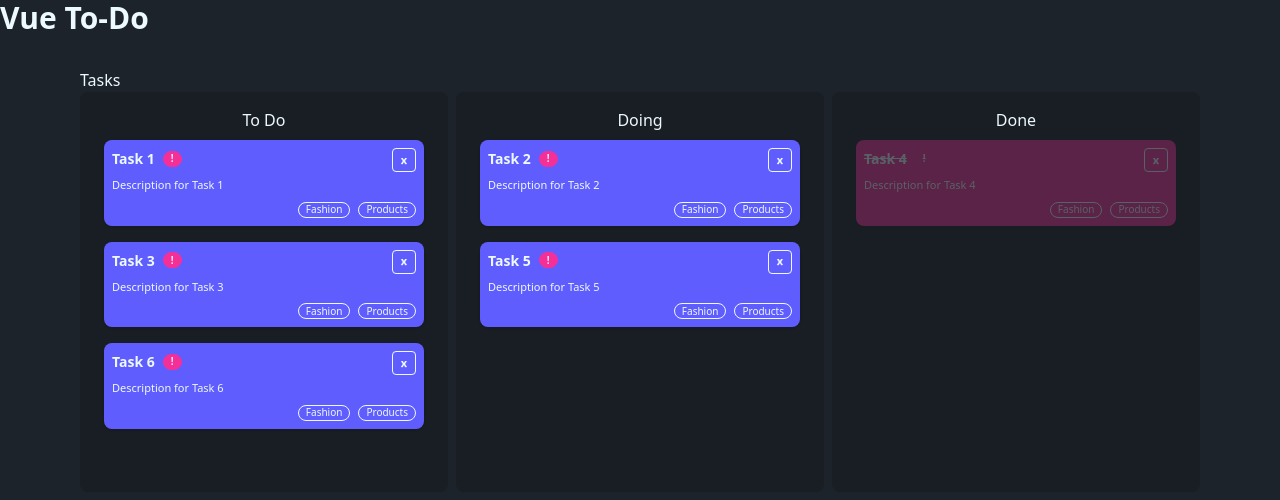
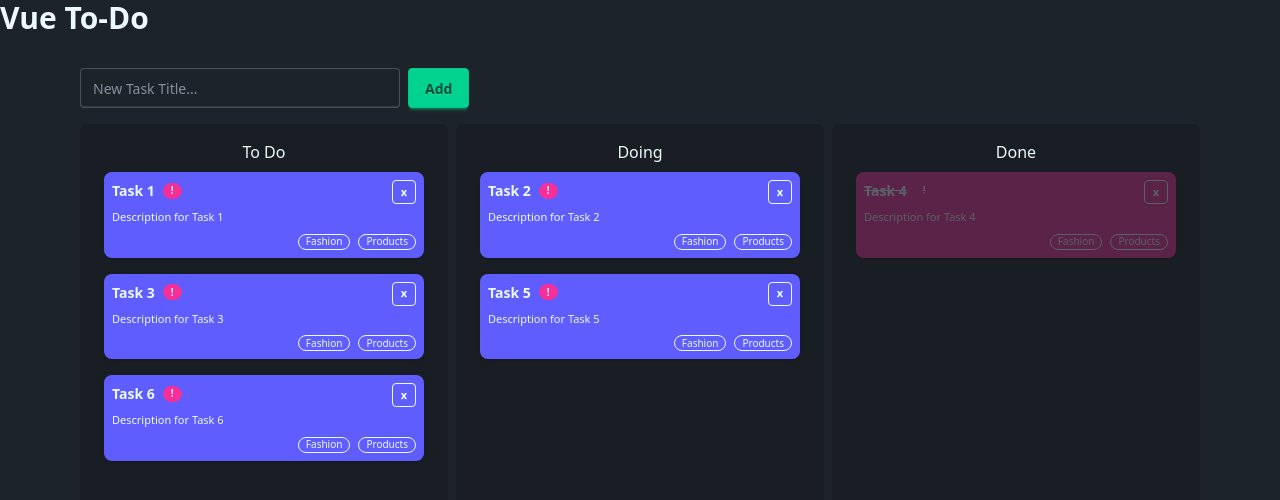
Before and after one commit to jsadlercode/vue-todo, a Vue app: page / in a window 1280 px wide. Shown: the top 500 px of the page. Built offline with nearby package versions, Linux system fonts and the light colour scheme; the HTML template or start-up script is replaced by a standard one.

Commit message:
add task done

```diff
--- a/src/components/TaskList.vue
+++ b/src/components/TaskList.vue
@@ -1,116 +1,124 @@
 <script setup lang="ts">
 import taskItem from './taskitem.vue';
 import { ref } from 'vue';
+
+const lists = ref([
+    { id: 1, name: 'To Do' },
+    { id: 2, name: 'Doing' },
+    { id: 3, name: 'Done' },
+]);
 
 const tasks = ref([
     {
         id: 1,
         title: 'Task 1',
         description: 'Description for Task 1',
-        list: 1,
+        listId: 1,
     },
     {
         id: 2,
         title: 'Task 2',
         description: 'Description for Task 2',
-        list: 2,
+        listId: 2,
     },
     {
         id: 3,
         title: 'Task 3',
         description: 'Description for Task 3',
-        list: 1,
+        listId: 1,
     },
     {
         id: 4,
         title: 'Task 4',
         description: 'Description for Task 4',
-        list: 3,
+        listId: 3,
     },
     {
         id: 5,
         title: 'Task 5',
         description: 'Description for Task 5',
-        list: 2,
+        listId: 2,
     },
     {
         id: 6,
         title: 'Task 6',
         description: 'Description for Task 6',
-        list: 1,
+        listId: 1,
     },
 ]);
 
-const getList = (list) => {
-    return tasks.value.filter(task => task.list === list);
+const newTaskTitle = ref('');
+
+const getTasksForList = (listIdValue: number) => {
+    return tasks.value.filter(task => task.listId === listIdValue);
 };
 
-const startDrag = (event, item) => {
+const startDrag = (event: DragEvent, item) => {
     console.log('dragging', item);
+    if (event.dataTransfer) {
         event.dataTransfer.dropEffect = 'move';
         event.dataTransfer.effectAllowed = 'move';
-    event.dataTransfer.setData('itemID', item.id);
+        event.dataTransfer.setData('itemID', item.id.toString());
+    }
 };
 
-const onDrop = (event, list) => {
-    console.log('dropped on list', list);
+const addNewTask = () => {
+    if (newTaskTitle.value.trim() === '') {
+        return;
+    }
+    const newTask = {
+        id: tasks.value.length + 1,
+        title: newTaskTitle.value,
+        description: 'New task description',
+        listId: 1, // Default to 'To Do' list
+    };
+    tasks.value.push(newTask);
+    newTaskTitle.value = ''; // Clear input after adding
+    console.log('Added new task:', newTask);
+}
+
+const onDrop = (event: DragEvent, targetListId: number) => {
+    console.log('dropped on list', targetListId);
     event.preventDefault();
+    if (event.dataTransfer) {
         const itemID = event.dataTransfer.getData('itemID');
         const item = tasks.value.find(task => task.id === parseInt(itemID));
         if (item) {
-        item.list = list;
+            item.listId = targetListId;
             console.log('Dropped', item);
         }
+    }
+
 };
+
+const isDoneList = (listId: number) => {
+    return listId === 3;
+}
 
 </script>
 
 <template>
     <div>
-        <h2>Tasks</h2>
+
+        <div class="mb-4 ">
+            <form action="" class="flex gap-2" @submit.prevent="() => addNewTask()">
+                <input type="text" placeholder="New Task Title..." v-model="newTaskTitle" class="input" />
+                <button class="btn btn-success">Add</button>
+            </form>
+
+        </div>
         <div class="flex gap-2">
-            <div class="drop-zone min-h-100 flex-1 max-w-96 bg-base-200 p-4 rounded-lg"
-            @drop="onDrop($event, 1)"
-            @dragenter.prevent
-            @dragover.prevent>
-            <h2 class="text-center">To Do</h2>
-                <div v-for="item in getList(1)" :key="item.id" class="drag-e p-2">
-                    <taskItem
-                    :title="item.title"
-                    :description="item.description"
-                    draggable="true"
-                    @dragstart="startDrag($event, item)" />
+            <div v-for="list in lists" :key="list.id"
+                class="drop-zone min-h-100 flex-1 max-w-96 bg-base-200 p-4 rounded-lg" @drop="onDrop($event, list.id)"
+                @dragenter.prevent @dragover.prevent>
+                <h2 class="text-center">{{ list.name }}</h2>
+                <div v-for="item in getTasksForList(list.id)" :key="item.id" class="drag-el p-2">
+                    <taskItem :title="item.title" :description="item.description" draggable="true"
+                        @dragstart="startDrag($event, item)" :done="isDoneList(list.id)" />
                 </div>
 
-            </div>
-            <div class="drop-zone min-h-100 flex-1 max-w-96 bg-base-200 p-4 rounded-lg"
-            @drop="onDrop($event, 2)"
-            @dragenter.prevent
-            @dragover.prevent>
-            <h2 class="text-center">Doing</h2>
-                <div v-for="item in getList(2)" :key="item.id" class="drag-el p-2">
-                    <taskItem
-                    :title="item.title"
-                    :description="item.description"
-                    draggable="true"
-                    @dragstart="startDrag($event, item)"/>
-                </div>
-            </div>
-            <div class="drop-zone min-h-100 flex-1 max-w-96 bg-base-200 p-4 rounded-lg"
-            @drop="onDrop($event, 3)"
-            @dragenter.prevent
-            @dragover.prevent>
-            <h2 class="text-center">Done</h2>
-                <div v-for="item in getList(3)" :key="item.id" class="drag-e p-2">
-                    <taskItem
-                    :title="item.title"
-                    :description="item.description"
-                    draggable="true"
-                    @dragstart="startDrag($event, item)"
-                    :done="true" />
             </div>
 
         </div>
     </div>
-    </div>
 </template>
```
Also changed, not shown: 1 other file (tests, documents, lock files or other folders). Lines whose indentation alone changed are shown as unchanged.
